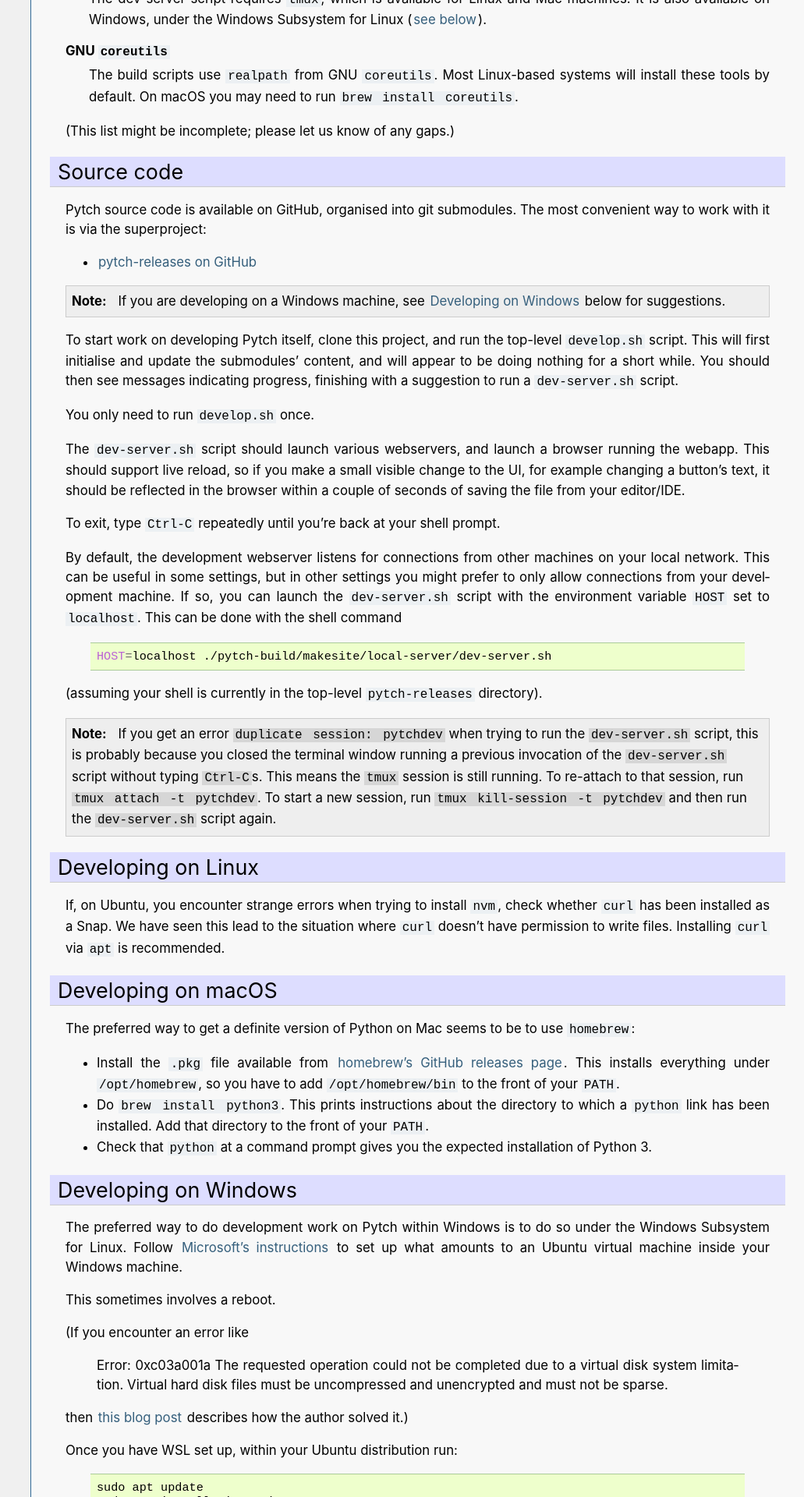
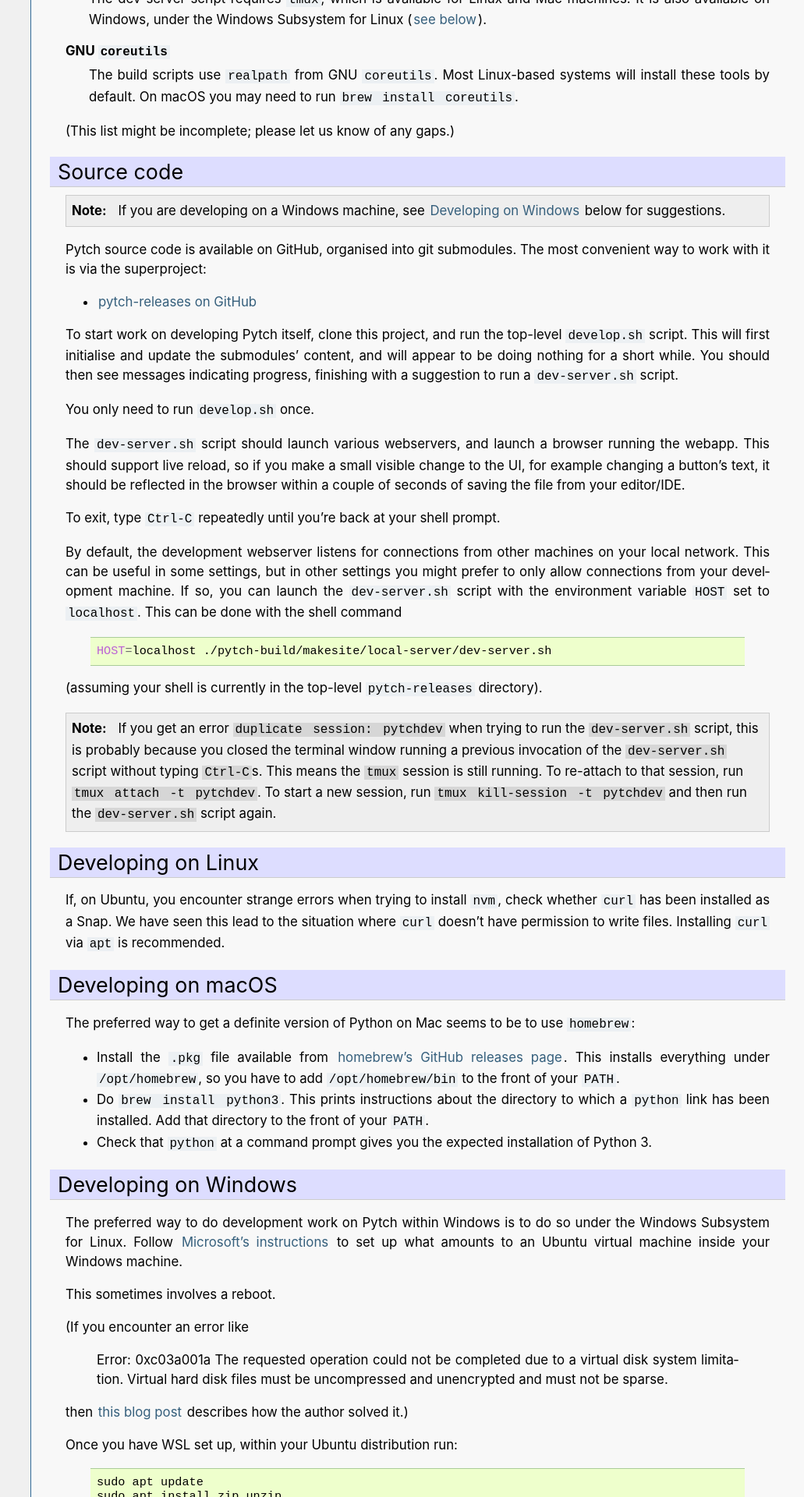
Before and after one commit to pytchlang/pytch-website, a Sphinx documentation site: the page built from source/developer/development-setup.rst, in a window 1280 px wide. Shown: the part 957-2877 px from the top of the page at 78% size, without its empty margins (249-1280 px from the left). Built offline with Sphinx 7.4.7, drawn with Linux system fonts in a browser that asks for light colours; pages that are not in the unit, such as notebooks, are missing from menus.

```diff
--- a/source/developer/development-setup.rst
+++ b/source/developer/development-setup.rst
@@ -59,16 +59,16 @@ GNU ``coreutils``
 Source code
 -----------
 
+.. note::
+
+   If you are developing on a Windows machine, see
+   :ref:`developing_on_Windows` below for suggestions.
+
 Pytch source code is available on GitHub, organised into git
 submodules.  The most convenient way to work with it is via the
 superproject:
 
 * `pytch-releases on GitHub <https://github.com/pytchlang/pytch-releases/>`_
-
-.. note::
-
-   If you are developing on a Windows machine, see
-   :ref:`developing_on_Windows` below for suggestions.
 
 To start work on developing Pytch itself, clone this project, and run
 the top-level ``develop.sh`` script.  This will first initialise and
```
